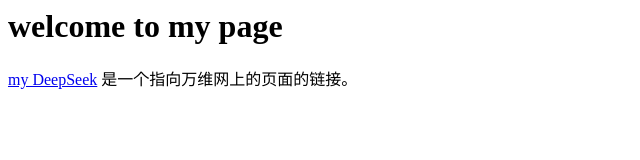
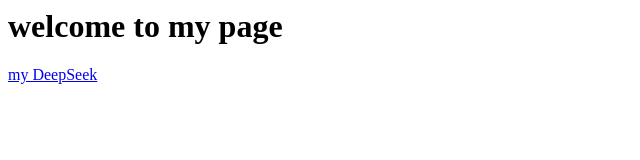
Before and after one commit to hhh2091/hhh2091.github.io, a plain HTML site: page index.html in a window 1280 px wide. Shown: the whole page, without its empty margins (0-640 px from the left). Drawn offline with Linux system fonts and the light colour scheme.

Commit message:
Update index.html

```diff
--- a/index.html
+++ b/index.html
@@ -1,3 +1,3 @@
 <h1>welcome to my page</h1>
 
-<p><a href="http://http://47.93.34.27:8080/">my DeepSeek</a> 是一个指向万维网上的页面的链接。</p>
+<p><a href="http://47.93.34.27:8080/">my DeepSeek</a> </p>
```
